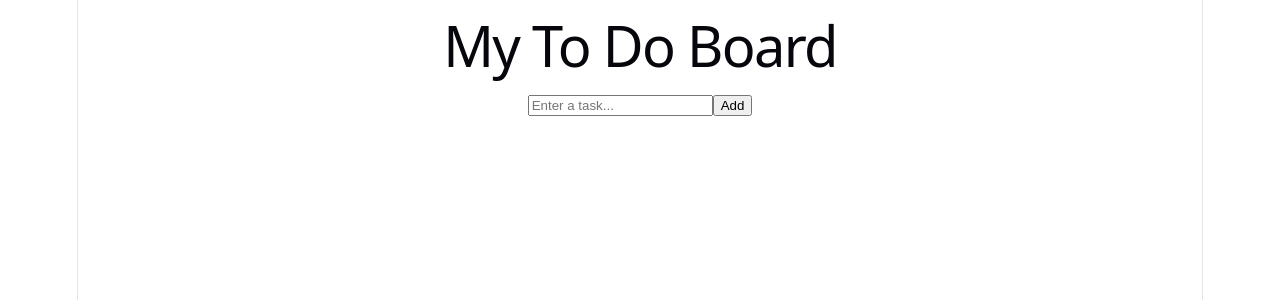
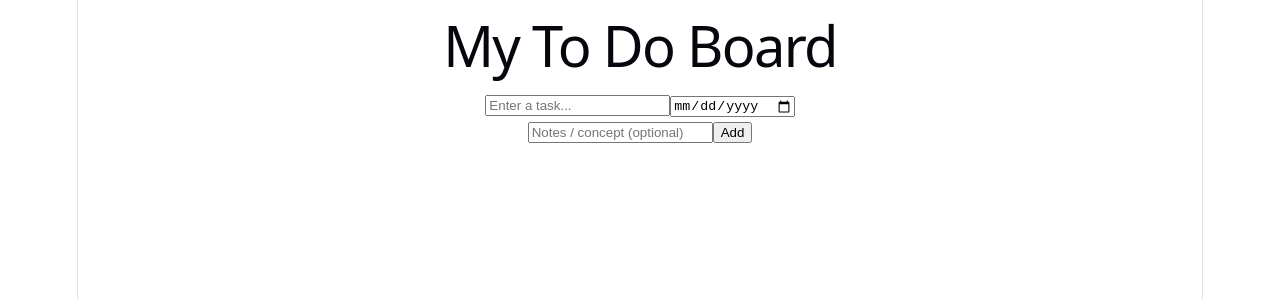
Before and after one commit to sdathu0624-tech/react-todo-app, a React (Vite) app in the folder vite-project/: page / in a window 1280 px wide. Shown: the top 300 px of the page. Built offline with nearby package versions, Linux system fonts and the light colour scheme.

Commit message:
Day 3 - Add dates, notes, and task categories

```diff
--- a/vite-project/src/App.jsx
+++ b/vite-project/src/App.jsx
@@ -78,21 +78,61 @@ function TodoApp() {
         onChange={(e) => setInputValue(e.target.value)}
       />
 
+      <input
+        type="date"
+        value={dateValue}
+        onChange={(e) => setDateValue(e.target.value)}
+      />
+
+      <br />
+
+      <input
+        type="text"
+        placeholder="Notes / concept (optional)"
+        value={conceptNote}
+        onChange={(e) => setConceptNote(e.target.value)}
+      />
+
       <button onClick={handleAddTask}>Add</button>
 
       <div>
         {tasks.map((task) => (
           <div key={task.id}>
             <p>{task.text}</p>
+            {task.date && (
+              <p>
+                Date: {task.date}
+              </p>
+            )}
+
+            {task.concept && (
+              <p>
+                Concept: {task.concept}
+              </p>
+            )}
+
+            <p>
+              Category:{" "}
+              {getWhenCategory(task.date) === "today"
+                ? "Today"
+                : getWhenCategory(task.date) === "tomorrow"
+                ? "Tomorrow"
+                : "Long Term"}
+            </p>
             <select
               value={task.status}
-              onChange={(e) => handleStatusChange(task.id, e.target.value)}
+              onChange={(e) =>
+                handleStatusChange(task.id, e.target.value)
+              }
             >
               <option value="todo">To Do</option>
               <option value="inprogress">In Progress</option>
               <option value="done">Done</option>
             </select>
-            <button onClick={() => handleDeleteTask(task.id)}>X</button>
+
+            <button onClick={() => handleDeleteTask(task.id)}>
+              X
+            </button>
           </div>
         ))}
       </div>
```
